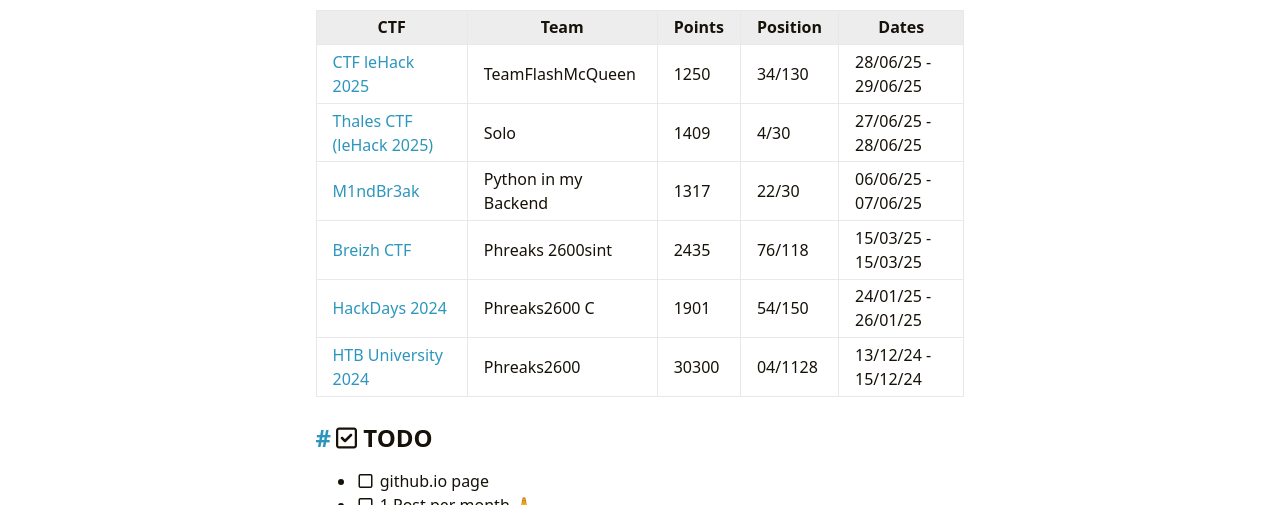
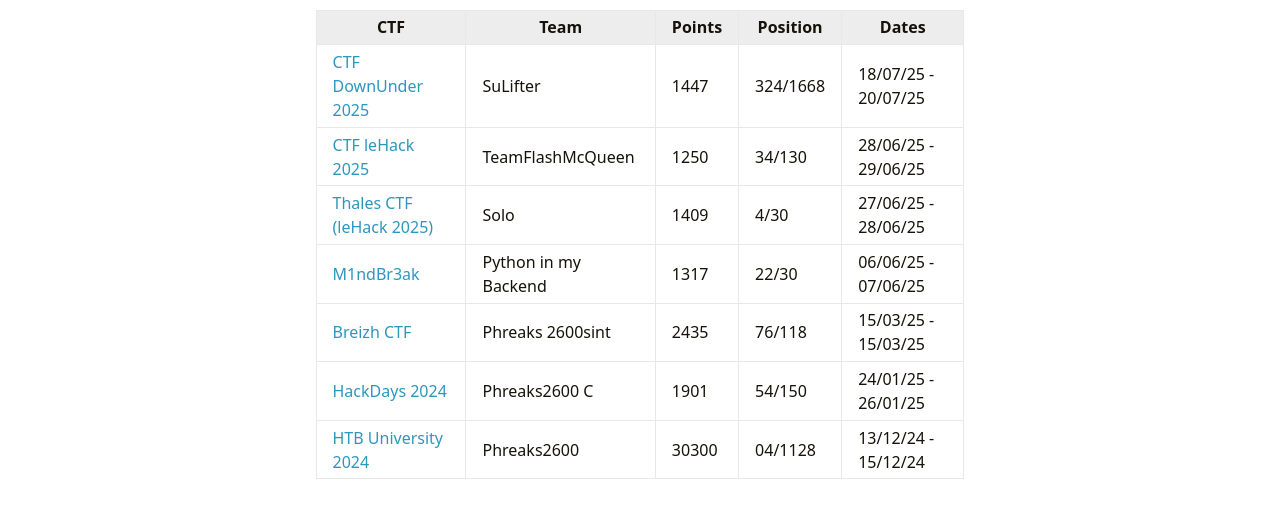
Before and after one commit to Paiinxz/paiinxz.github.io, a plain HTML site: page about/index.html in a window 1280 px wide. Shown: the part 595-1100 px from the top of the page. Drawn offline with nearby package versions, Linux system fonts and the light colour scheme; some packages are replaced by stand-ins of ours.

Commit message:
Default_changes

```diff
--- a/about/index.html
+++ b/about/index.html
@@ -35,7 +35,7 @@ For the moment, I am training to developp my skills on infoSec. Im active on dif
         "mainEntityOfPage": {
             "@type": "WebPage",
             "@id": "https:\/\/paiinxz.github.io\/about\/"
-        },"genre": "page","wordcount":  206 ,
+        },"genre": "page","wordcount":  215 ,
         "url": "https:\/\/paiinxz.github.io\/about\/","publisher": {
             "@type": "Organization",
             "name": ""},"author": {
@@ -110,6 +110,13 @@ I also started my journey on a Reverse Engineering that i look forward to see wh
   </thead>
   <tbody>
       <tr>
+          <td><a href="https://downunderctf.com/" target="_blank" rel="noopener noreffer ">CTF DownUnder 2025</a></td>
+          <td>SuLifter</td>
+          <td>1447</td>
+          <td>324/1668</td>
+          <td>18/07/25 - 20/07/25</td>
+      </tr>
+      <tr>
           <td><a href="https://lehack.org/wargame-leaderboard-2025/" target="_blank" rel="noopener noreffer ">CTF leHack 2025</a></td>
           <td>TeamFlashMcQueen</td>
           <td>1250</td>
```
